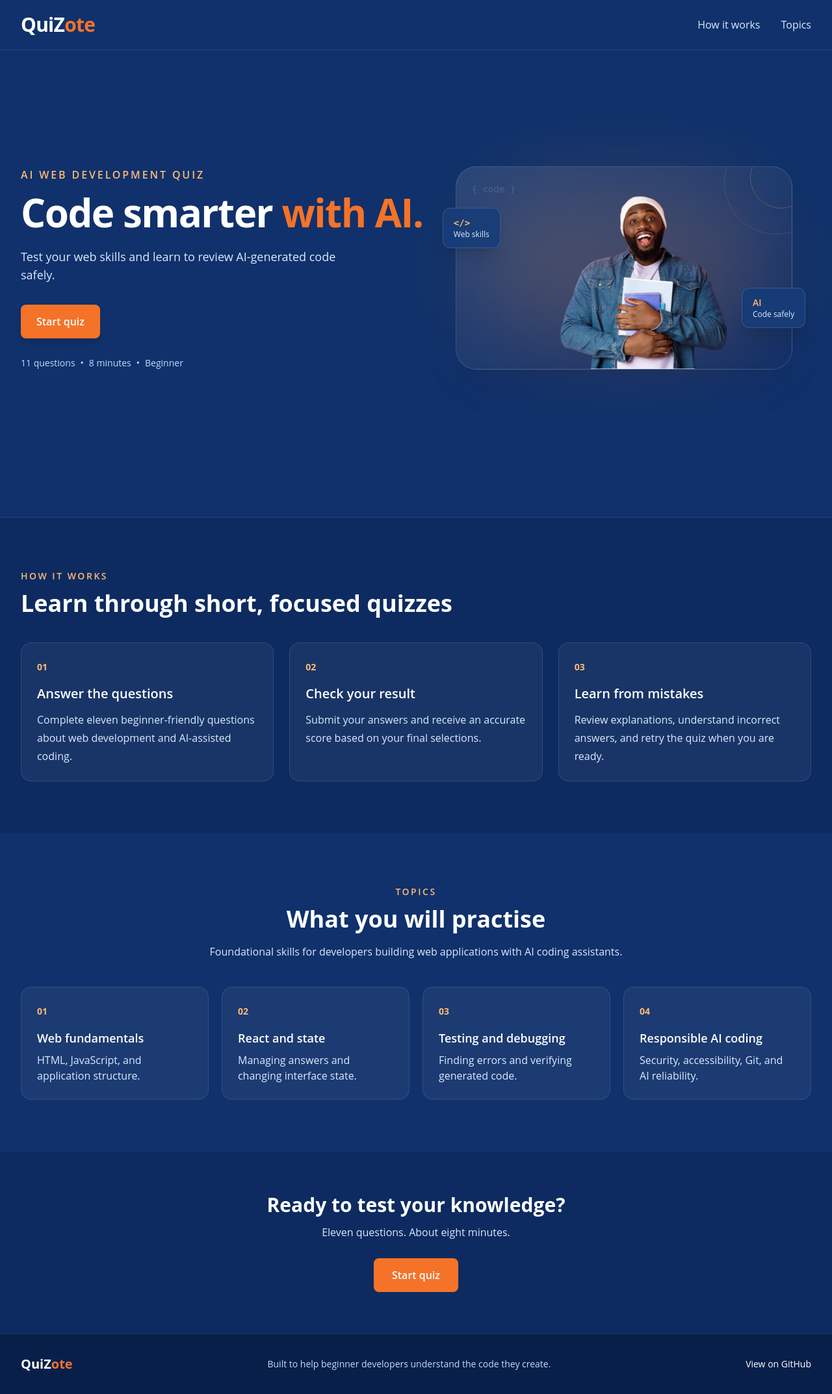
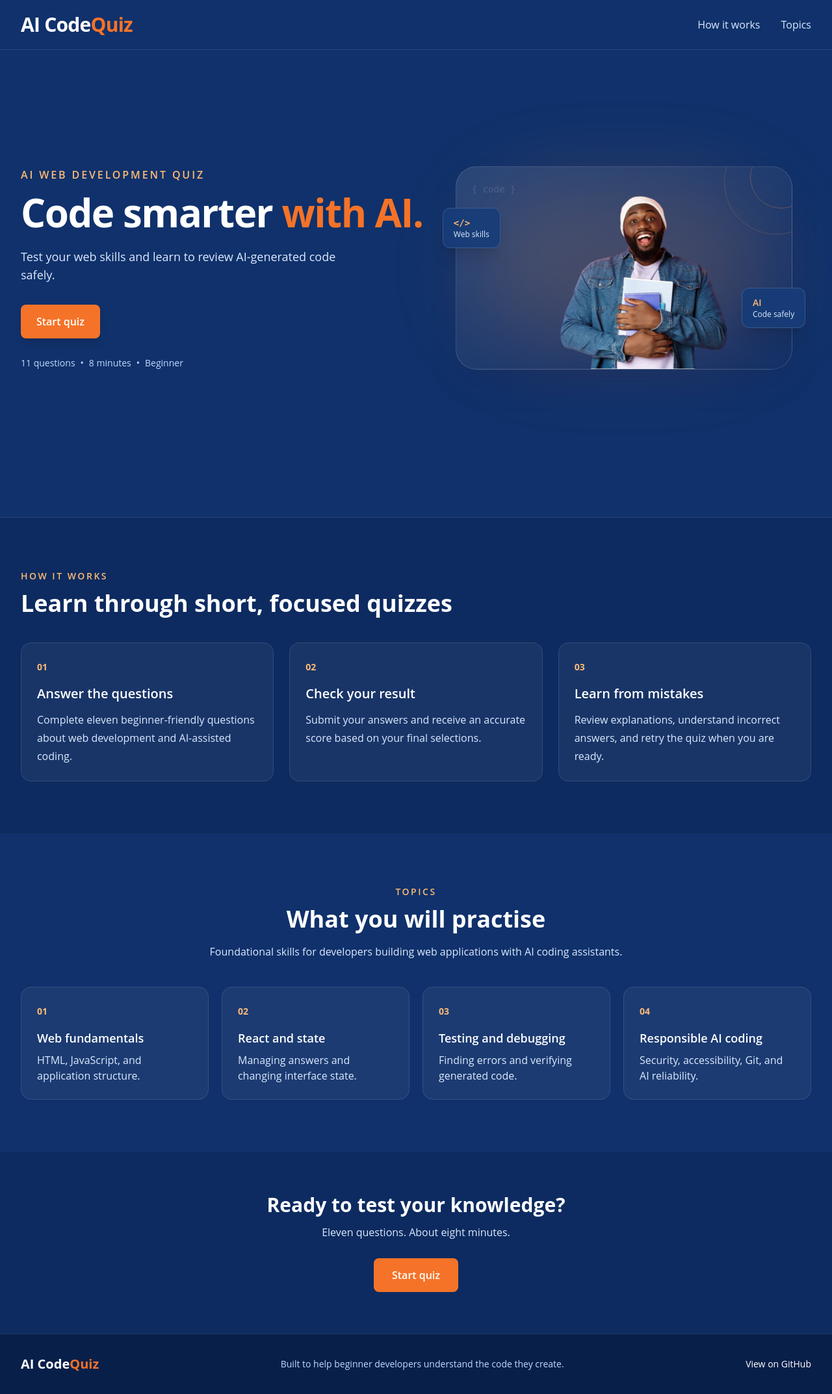
Before and after one commit to joanita-51/Quiz-App2, a React (Create React App) app: page / in a window 1280 px wide. Shown: the whole page at 65% size. Built offline with nearby package versions, Linux system fonts and the light colour scheme.

Commit message:
Rename application to AI Code Quiz

```diff
--- a/package.json
+++ b/package.json
@@ -1,5 +1,5 @@
 {
-  "name": "quiz",
+  "name": "ai-code-quiz",
   "version": "0.1.0",
   "private": true,
   "dependencies": {
--- a/public/index.html
+++ b/public/index.html
@@ -6,12 +6,12 @@
     <meta name="theme-color" content="#000000" />
     <meta
       name="description"
-      content="Web site created using create-react-app"
+      content="Developer skills assessment and personalized coaching for working confidently with AI-generated code."
     />
 
     <link rel="icon" type="image/png" href="%PUBLIC_URL%/favicon.png" />
     <link rel="manifest" href="%PUBLIC_URL%/manifest.json" />
-    <title>Quizote | AI Web Development Quiz</title>
+    <title>AI Code Quiz</title>
   </head>
   <body>
     <noscript>You need to enable JavaScript to run this app.</noscript>
--- a/src/pages/Landing.jsx
+++ b/src/pages/Landing.jsx
@@ -10,9 +10,9 @@ const Landing = () => {
           <Link
             to="/"
             className="text-2xl font-bold tracking-tight sm:text-3xl"
-            aria-label="Quizote home"
+            aria-label="AI Code Quiz home"
           >
-            QuiZ<span className="text-[#f57328]">ote</span>
+            AI Code<span className="text-[#f57328]">Quiz</span>
           </Link>
 
           <div className="hidden items-center gap-8 md:flex">
@@ -274,9 +274,9 @@ const Landing = () => {
           <Link
             to="/"
             className="text-xl font-bold text-white"
-            aria-label="Quizote home"
+            aria-label="AI Code Quiz home"
           >
-            QuiZ<span className="text-[#f57328]">ote</span>
+            AI Code<span className="text-[#f57328]">Quiz</span>
           </Link>
 
           <p>
--- a/src/pages/Quiz.jsx
+++ b/src/pages/Quiz.jsx
@@ -203,11 +203,11 @@ const Quiz = () => {
           <Link
             to="/"
             className="text-2xl font-bold tracking-tight text-[#10316B]"
-            aria-label="Quizote home"
+            aria-label="AI Code Quiz home"
           >
-            QuiZ
+            AI Code
             <span className="text-[#f57328]">
-              ote
+              Quiz
             </span>
           </Link>
 
```
Also changed, not shown: src/components/QuizResults.jsx (+0 -36 lines), public/manifest.json, 1 other file (tests, documents, lock files or other folders).
